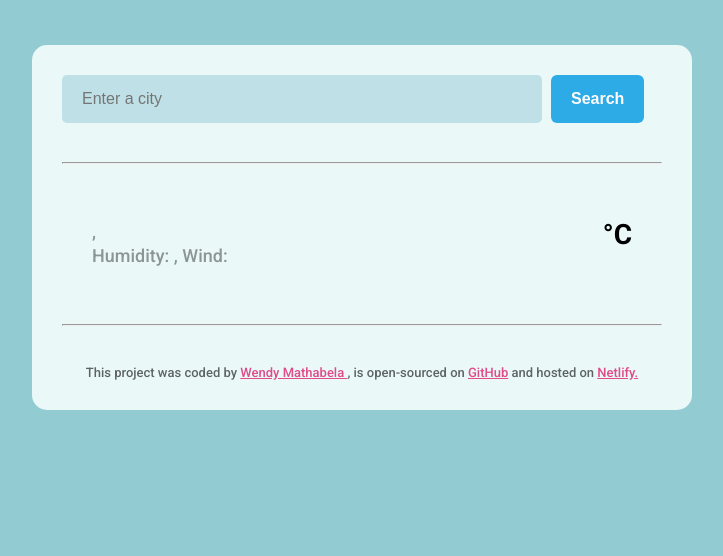
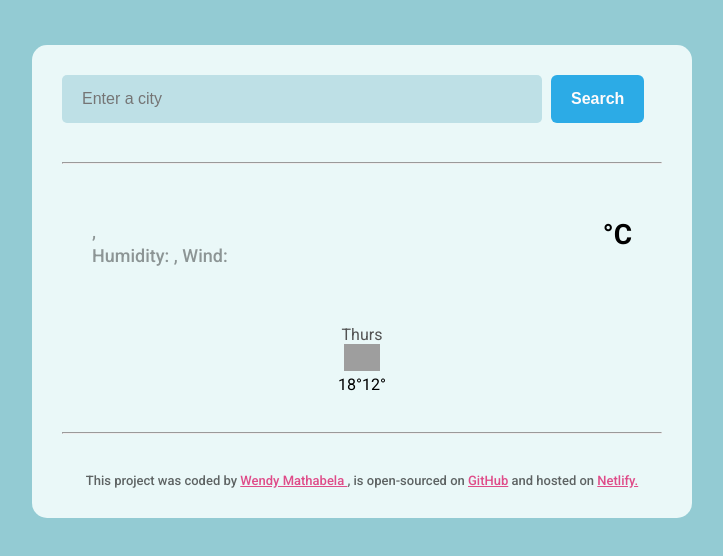
Before and after one commit to wendiemat/forecast, a plain HTML site: page index.html in a window 1280 px wide. Shown: the whole page, without its empty margins (278-1001 px from the left). Drawn offline with nearby package versions, Linux system fonts and the light colour scheme; no server answers; grey boxes are pictures that could not be loaded.

Commit message:
Partial weather forecast html and styling

```diff
--- a/index.html
+++ b/index.html
@@ -48,6 +48,22 @@
             <div class="weather-app-unit">°C</div>
           </div>
         </div>
+        <br />
+        <div class="weather-forecast">
+          <div class="row">
+            <div class="col-2">
+              <div class="weather-forecast-date">Thurs</div>
+              <img
+                src="http://shecodes-assets.s3.amazonaws.com/api/weather/icons/rain-day.png"
+                width="36px"
+              />
+              <div class="weather-forecast-temp">
+                <span class="weather-forecast-temp-max">18°</span
+                ><span class="weather-forecast-temp-min">12°</span>
+              </div>
+            </div>
+          </div>
+        </div>
       </main>
       <hr />
       <footer>
--- a/src/style.css
+++ b/src/style.css
@@ -88,6 +88,16 @@ main {
   margin-top: 16px;
 }
 
+.weather-forecast {
+  margin-top: 20px;
+  text-align: center;
+}
+
+.weather-forecast-date {
+  font-size: 16px;
+  color: rgb(83, 83, 83);
+}
+
 footer {
   border-top: 1px solid rgb(234, 248, 248);
   padding: 30px 0 0;
```
